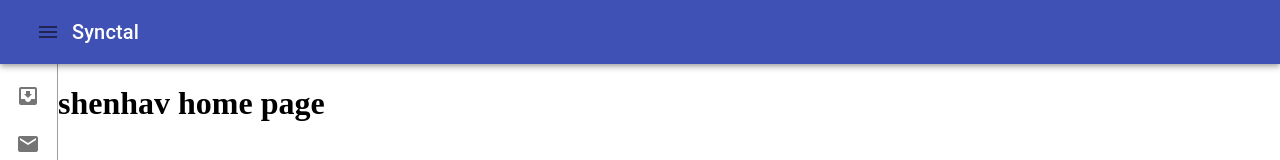
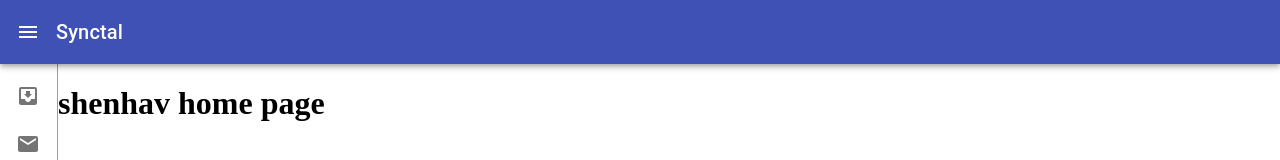
Before and after one commit to ShenhavMeshulam/synctal, a React app in the folder client/: page / in a window 1280 px wide. Shown: the top 160 px of the page. Built offline with nearby package versions, Linux system fonts and the light colour scheme.

Commit message:
fix(toolbar-size): fix size of the toolbar icon

```diff
--- a/client/src/app/components/Header.js
+++ b/client/src/app/components/Header.js
@@ -8,6 +8,13 @@ const useStyles = makeStyles(() => ({
     display: 'flax',
     width: '100%',
     height: '4rem',
+  },
+  iconButton: {
+    color: 'white',
+    padding: '16px'
+  },
+  toolbar: {
+    padding: '0px'
   }
 }));
 
@@ -16,8 +23,8 @@ export default ({ OnSidenavButtonClick }) => {
 
   return (
     <AppBar position="static" className={classes.appBar}>
-      <Toolbar>
-        <IconButton onClick={OnSidenavButtonClick}>
+      <Toolbar className={classes.toolbar}>
+        <IconButton onClick={OnSidenavButtonClick} className={classes.iconButton}>
           <MenuIcon />
         </IconButton>
         <Typography variant="h6">
--- a/client/src/app/components/Menu.js
+++ b/client/src/app/components/Menu.js
@@ -19,14 +19,14 @@ const useStyles = makeStyles(theme => ({
     width: drawerWidth,
     height: '100%',
     flexShrink: 0,
-    whiteSpace: 'nowrap',
+    whiteSpace: 'nowrap'
   },
   drawerOpen: {
-    width: drawerWidth,
     transition: theme.transitions.create('width', {
       easing: theme.transitions.easing.sharp,
       duration: theme.transitions.duration.enteringScreen,
     }),
+    width: drawerWidth
   },
   drawerClose: {
     transition: theme.transitions.create('width', {
@@ -34,10 +34,7 @@ const useStyles = makeStyles(theme => ({
       duration: theme.transitions.duration.leavingScreen,
     }),
     overflowX: 'hidden',
-    width: theme.spacing(7) + 1,
-    [theme.breakpoints.up('sm')]: {
-      width: theme.spacing(7) + 1,
-    },
+    width: theme.spacing(7) + 1
   },
 }));
 
```
